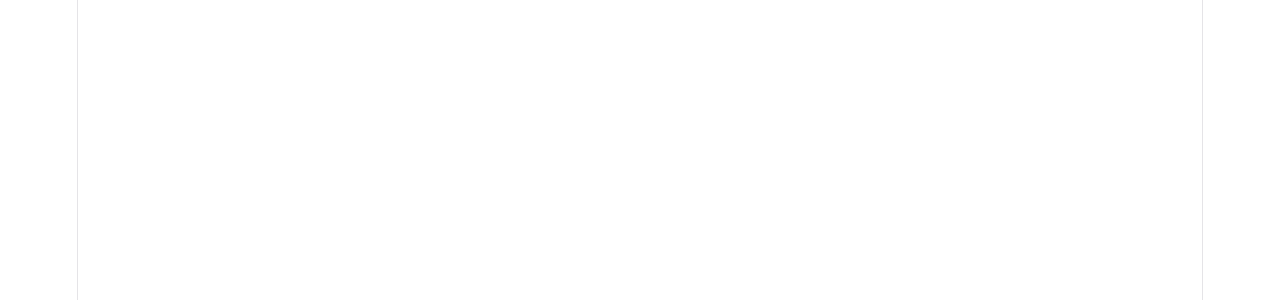
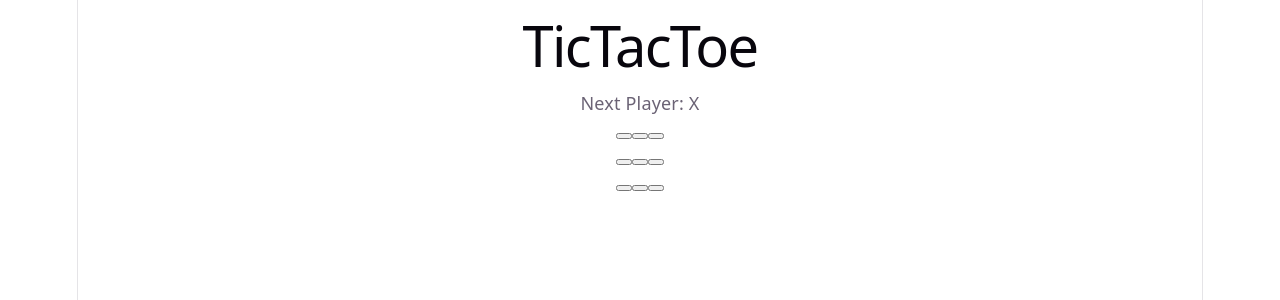
Before and after one commit to mao-ymst/tic-tac-toe2, a React (Vite) app: page / in a window 1280 px wide. Shown: the top 300 px of the page. Built offline with nearby package versions, Linux system fonts and the light colour scheme.

Commit message:
feat: create Game component and lift state up

```diff
--- a/src/App.jsx
+++ b/src/App.jsx
@@ -1,11 +1,16 @@
 import './App.css'
+import Game from './components/Game'
 
 function App() {
 
   return (
     <>
+    <div>
+      <h1>TicTacToe</h1>
+      <Game/>
+    </div>
     </>
   )
 }
 
-export default App
+export default App;
--- a/src/components/Board.jsx
+++ b/src/components/Board.jsx
@@ -4,14 +4,14 @@ import Square from "./Square";
 
 //3 どのマスが押され,なにを置くかを管理
 
-export default function Board({squares,xIsNext,onPlay}) {
+export default function Board({ squares, xIsNext, onPlay }) {
 
     function handleClick(i) {
-        if(squares[i]) return;
+        if (squares[i]) return;
 
         const nextSquares = squares.slice();
 
-        if(xIsNext) {
+        if (xIsNext) {
             nextSquares[i] = "X";
         } else {
             nextSquares[i] = "O";
@@ -29,7 +29,7 @@ export default function Board({squares,xIsNext,onPlay}) {
 
     const winner = calculateWinner(squares);
     let status;
-    if(winner) {
+    if (winner) {
         status = "Winner: " + winner;
     } else {
         status = "Next Player: " + (xIsNext ? "X" : "O");
@@ -47,8 +47,19 @@ export default function Board({squares,xIsNext,onPlay}) {
                 <Square value={squares[1]} onSquareClick={() => handleClick(1)}></Square>
                 <Square value={squares[2]} onSquareClick={() => handleClick(2)}></Square>
             </div>
+            <div>
+                <Square value={squares[3]} onSquareClick={() => handleClick(3)}></Square>
+                <Square value={squares[4]} onSquareClick={() => handleClick(4)}></Square>
+                <Square value={squares[5]} onSquareClick={() => handleClick(5)}></Square>
+            </div>
+            <div>
+                <Square value={squares[6]} onSquareClick={() => handleClick(6)}></Square>
+                <Square value={squares[7]} onSquareClick={() => handleClick(7)}></Square>
+                <Square value={squares[8]} onSquareClick={() => handleClick(8)}></Square>
+            </div>
+
         </>
-  )
+    )
 
 }
 
--- /dev/null
+++ b/src/components/Game.jsx
@@ -0,0 +1,37 @@
+//7 Board,Square,calculateWinnerを一つのゲームにまとめる(親)
+import React, { useState } from 'react'
+import Board from './Board';
+
+export default function Game() {
+    const [history, setHistory] = useState([Array(9).fill(null)]);
+    const [currentMove, setCurrentMove] = useState(0);
+
+    const currentSquares = history[currentMove];
+    const xIsNext = currentMove % 2 === 0;
+
+    function handlePlay(nextSquares) {
+        const nextHistory = [...history, nextSquares];
+        setHistory(nextHistory);
+
+        setCurrentMove(nextHistory.length - 1);
+
+    }
+
+  return (
+    <>
+        <div>
+            <div>
+                <Board squares = {currentSquares} xIsNext={xIsNext} onPlay={handlePlay}></Board>
+            </div>
+
+        </div>
+
+    </>
+  )
+}
+
+//Boardにあったsquare、xIsNextをgameで一括管理するStateのリフトアップ
+//履歴と今が何手目かを管理するstateを管理する
+//propsに必要な値や関数を作成する(今手番が何番目か、Xが偶数番、boardがclickされた時の処理)
+//関数　clickされたら履歴更新と何手目か(index番号を入手-1)を次の数にする
+//Boardを呼び出し、必要なpropsを渡す
```
